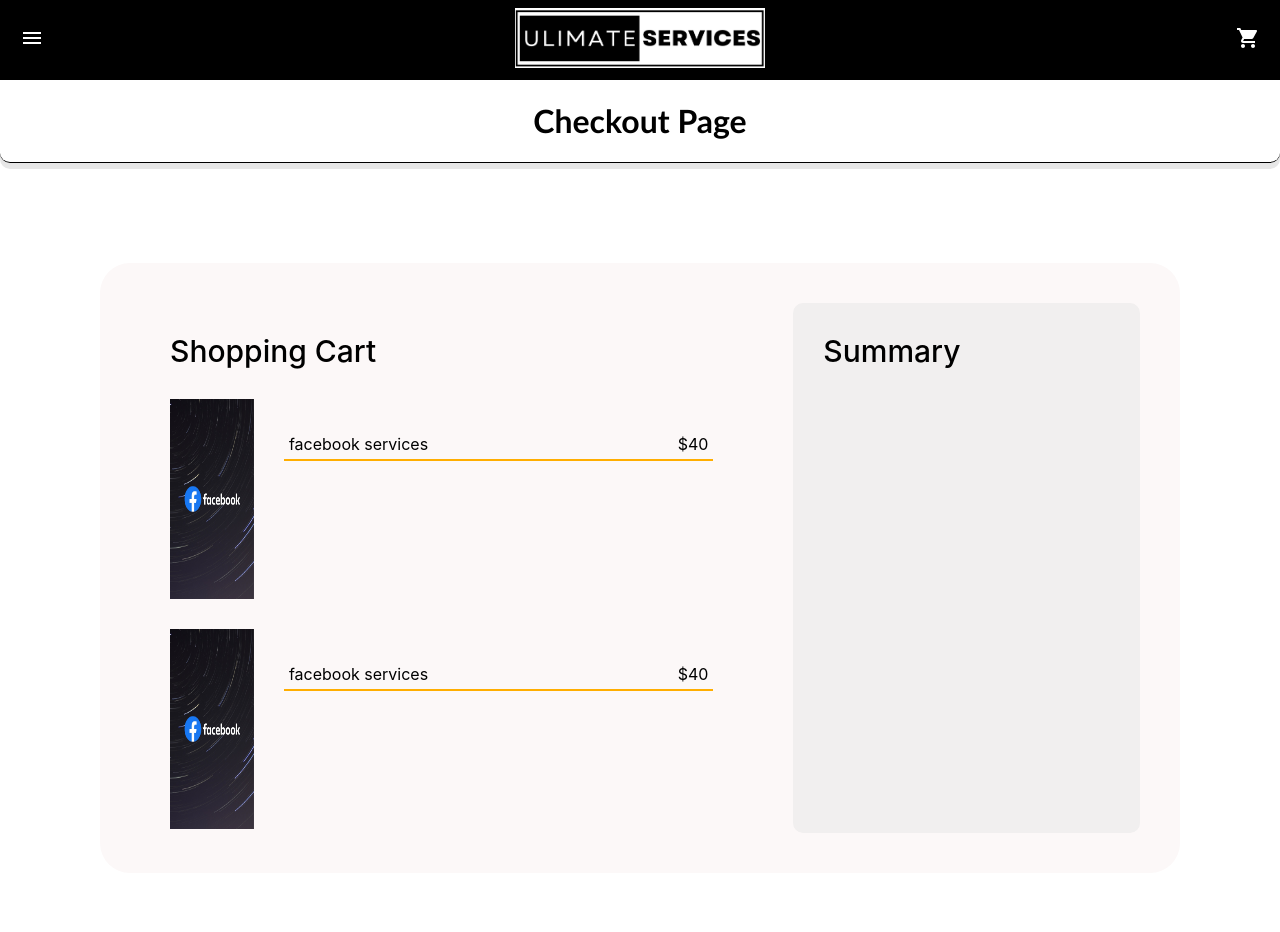
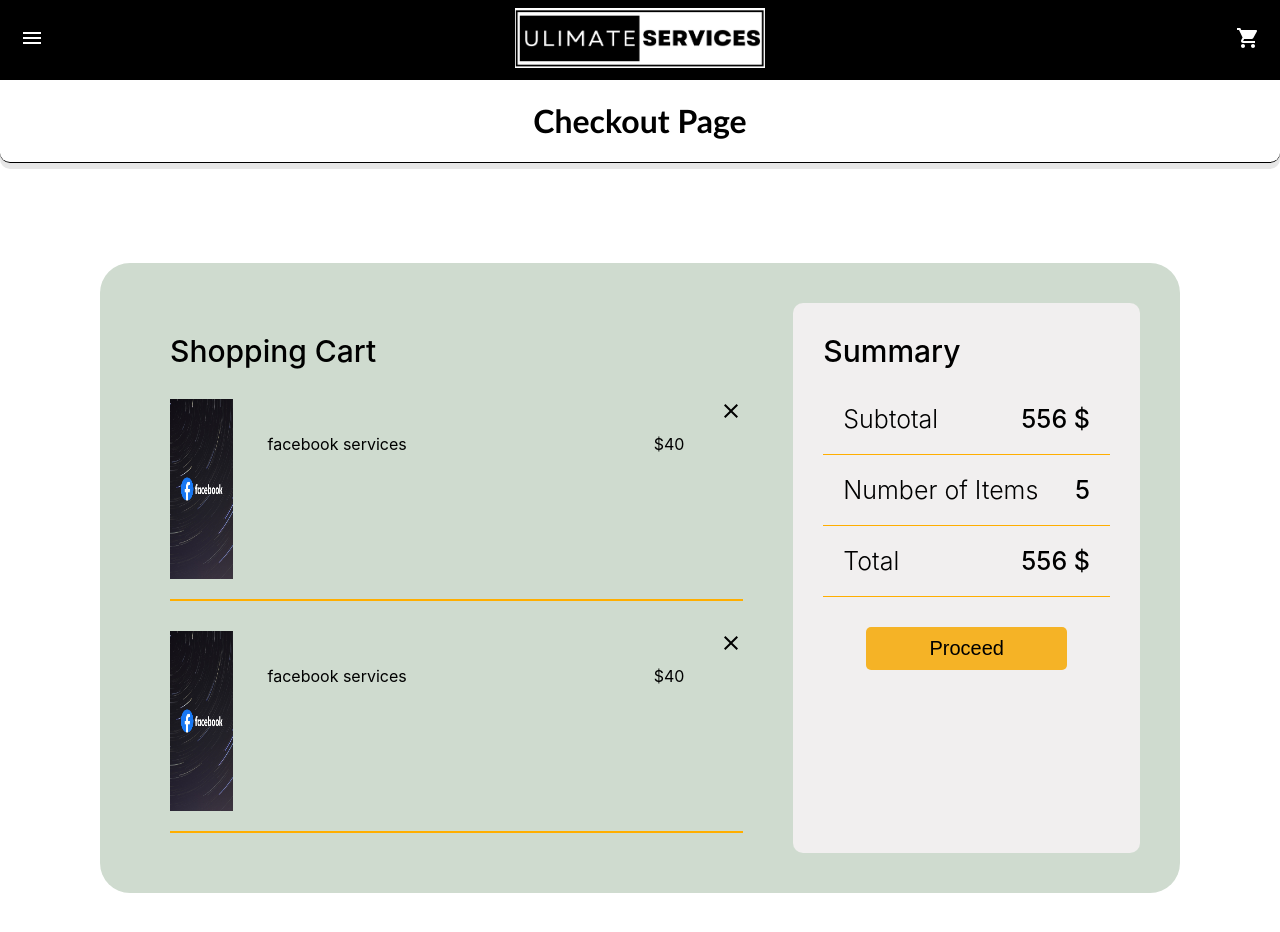
Before and after one commit to zoro-dies/service-prvider-app, a React (Create React App) app in the folder front-end/: page /cart in a window 1280 px wide. Shown: the top 932 px of the page. Built offline with nearby package versions, Linux system fonts and the light colour scheme.

Commit message:
cart p-age done

```diff
--- a/front-end/src/App.css
+++ b/front-end/src/App.css
@@ -181,7 +181,7 @@
   justify-content:flex-start;
 
   border-radius: 20px;
-  background-color: rgb(243, 242, 242);
+  background-color: rgb(207, 219, 207);
 
 
 }
@@ -222,17 +222,23 @@
 .filter{
 
   width:  50%;
-  background-color: rgb(228, 228, 228);
+  background-color: rgb(247, 247, 247);
   display: flex;
   align-items: center;
   justify-content:space-between;
   padding: 20px 100px;
   margin : 20px;
   border-radius: 10px;
+  border : solid transparent 2px;
 
 
 }
 
+.filter:hover{
+
+  border : solid goldenrod 2px;
+
+}
 .select{
 
   padding : 5px 20px;
@@ -252,7 +258,8 @@
 
   padding: 10px;
   border-radius: 10px;
-  background-color:lightgray
+  background-color:#f5b326;
+  border : none;
 }
 
 
@@ -269,12 +276,12 @@
 
 .cartContainer{
 
-  background-color: rgb(252, 248, 248) ;
+  background-color:rgb(207, 219, 207) ;
   display: flex;
   border-radius: 30px;
   padding: 30px;
   margin: 100px;
-  height: 550px;
+  height: 570px;
 }
 
 .card{
@@ -301,12 +308,14 @@
  margin : 30px 0px;
  display: flex;
 
+ border-bottom: solid 2px #ffae00;
+
 }
 .cartImage{
 
 
-  height: 100%;
-  width: 20%;
+  height: 90%;
+  width: 15%;
 }
 .cartImg{
 
@@ -326,7 +335,7 @@
   margin : 30px;
   padding: 5px;
   height: fit-content;
-  border-bottom: solid 2px #ffae00;
+
 
 }
 
@@ -337,3 +346,58 @@
   margin : 10px;
   border-radius: 10px;
 }
+
+
+.summaryRow{
+
+  padding: 20px;
+  border-bottom: solid 1px #ffae00;
+  display: flex;
+  align-items: center;
+  justify-content: space-between;
+
+}
+
+.summaryItem{
+
+  font-size: 25px;
+  font-weight: 300;
+}
+
+
+.summaryPrice{
+
+  font-size: 25px;
+  font-weight: 500;
+
+}
+
+
+.checkoutDiv{
+  width : 100%;
+  display: flex;
+  align-items: center;
+  justify-content: center;
+}
+
+.checkoutBtn{
+  width : 70%;
+
+  margin : 30px 30px;
+  padding : 10px;
+  display: flex;
+  align-items: center;
+  justify-content: center;
+
+  background-color: #f5b326;
+  font-size: 20px;
+  font-weight: light;
+  border: none;
+  border-radius: 5px;
+
+}
+.removeItem{
+  width : 100%;
+  float : right;
+
+}
--- a/front-end/src/pages/Cart.js
+++ b/front-end/src/pages/Cart.js
@@ -3,6 +3,7 @@ import React from "react"
 import '../App.css';
 import SideBar from "./Components/SideBar"
 import Header from "./Components/Header";
+import CloseIcon from '@mui/icons-material/Close';
 
 function Cart() {
 
@@ -23,9 +24,14 @@ function Cart() {
 
                 <div className="prodContainer">
 
+
                     <div className="cartImage">
                     <img className="cartImg" src = "/fb.jpeg" alt = "Logo" />
                     </div>
+
+
+
+
 
                     <div className="description">
 
@@ -33,6 +39,8 @@ function Cart() {
 
                         <div> $40</div>
                     </div>
+
+                    <CloseIcon  className="removeItem"/>
 
                 </div>
 
@@ -49,7 +57,7 @@ function Cart() {
 
                         <div> $40</div>
                     </div>
-
+                    <CloseIcon  className="removeItem"/>
                 </div>
 
 
@@ -65,6 +73,7 @@ function Cart() {
 
                         <div> $40</div>
                     </div>
+                    <CloseIcon  className="removeItem"/>
 
                 </div>
 
@@ -73,14 +82,35 @@ function Cart() {
             </div>
 
             <div className="summary">
+
                 <div className="cartTitle">
                     Summary
                 </div>
 
 
+                <div className = "summaryRow">
+                    <div className="summaryItem">Subtotal</div>
+                    <div className="summaryPrice" > 556 $</div>
+                </div>
+
+                <div className = "summaryRow">
+                    <div className="summaryItem">Number of Items</div>
+                    <div className="summaryPrice" > 5</div>
+                </div>
+
+                <div className = "summaryRow">
+                    <div className="summaryItem">Total</div>
+                    <div className="summaryPrice" > 556 $</div>
+                </div>
+
+
+                <div  className="checkoutDiv" >
+
+                    <button className = "checkoutBtn"> Proceed</button>
+
+                </div>
 
             </div>
-
 
 
           </div>
```
